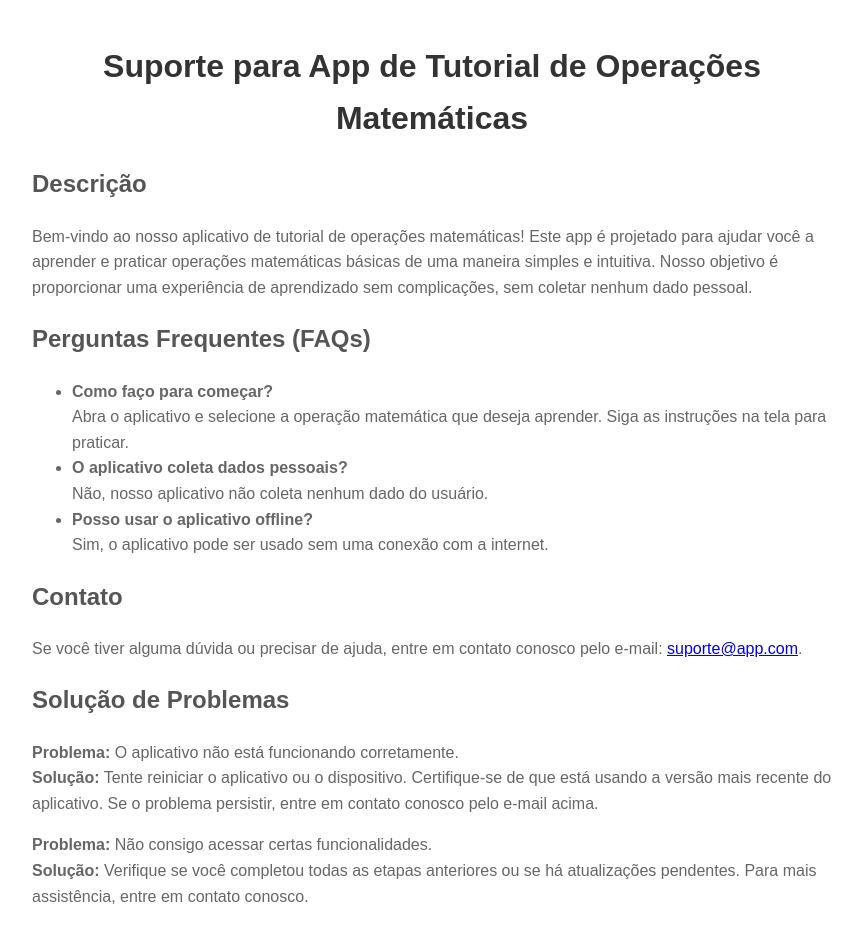
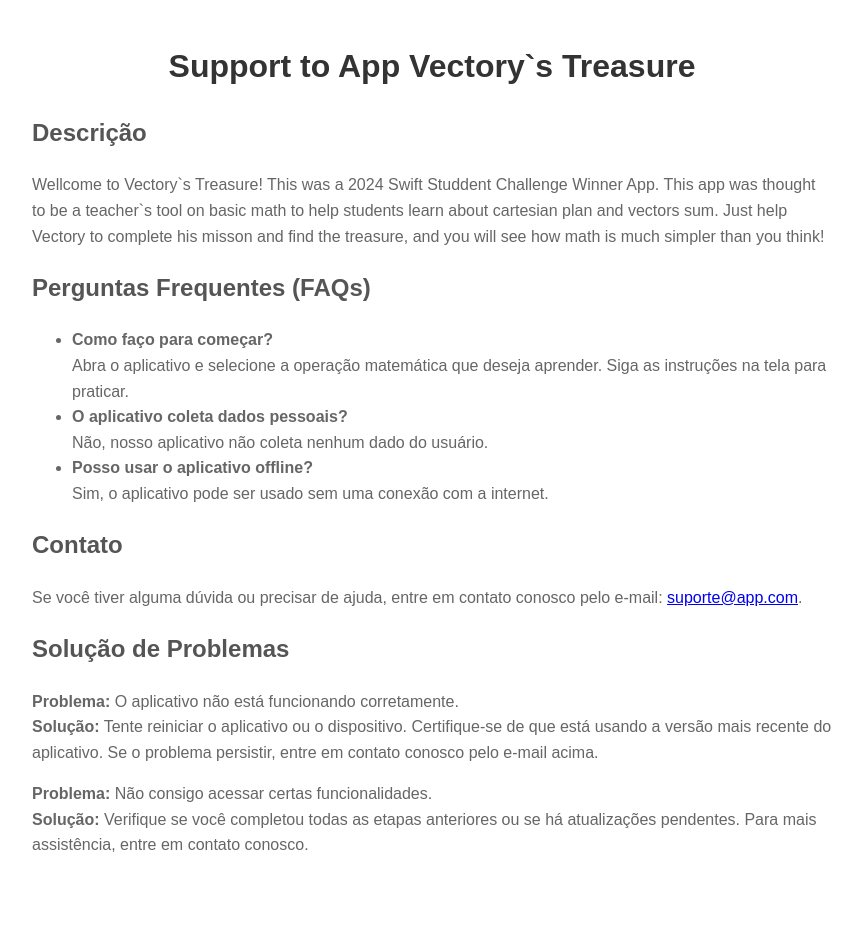
Before and after one commit to Pamella-304/Suporte-app, a plain HTML site: page index.html in a window 1280 px wide. Shown: the whole page, without its empty margins (208-1070 px from the left). After the commit the page ends 894 px from the top, so only its background shows below. Drawn offline with Linux system fonts and the light colour scheme.

Commit message:
Update index.html

```diff
--- a/index.html
+++ b/index.html
@@ -3,7 +3,7 @@
 <head>
     <meta charset="UTF-8">
     <meta name="viewport" content="width=device-width, initial-scale=1.0">
-    <title>Suporte para App de Tutorial de Operações Matemáticas</title>
+    <title>Support to App Vectory`s Treasure</title>
     <style>
         body {
             font-family: Arial, sans-serif;
@@ -25,10 +25,10 @@
     </style>
 </head>
 <body>
-    <h1>Suporte para App de Tutorial de Operações Matemáticas</h1>
+    <h1>Support to App Vectory`s Treasure</h1>
 
     <h2>Descrição</h2>
-    <p>Bem-vindo ao nosso aplicativo de tutorial de operações matemáticas! Este app é projetado para ajudar você a aprender e praticar operações matemáticas básicas de uma maneira simples e intuitiva. Nosso objetivo é proporcionar uma experiência de aprendizado sem complicações, sem coletar nenhum dado pessoal.</p>
+    <p>Wellcome to Vectory`s Treasure! This was a 2024 Swift Studdent Challenge Winner App. This app was thought to be a teacher`s tool on basic math to help students learn about cartesian plan and vectors sum. Just help Vectory to complete his misson and find the treasure, and you will see how math is much simpler than you think!</p>
 
     <h2>Perguntas Frequentes (FAQs)</h2>
     <ul>
```
